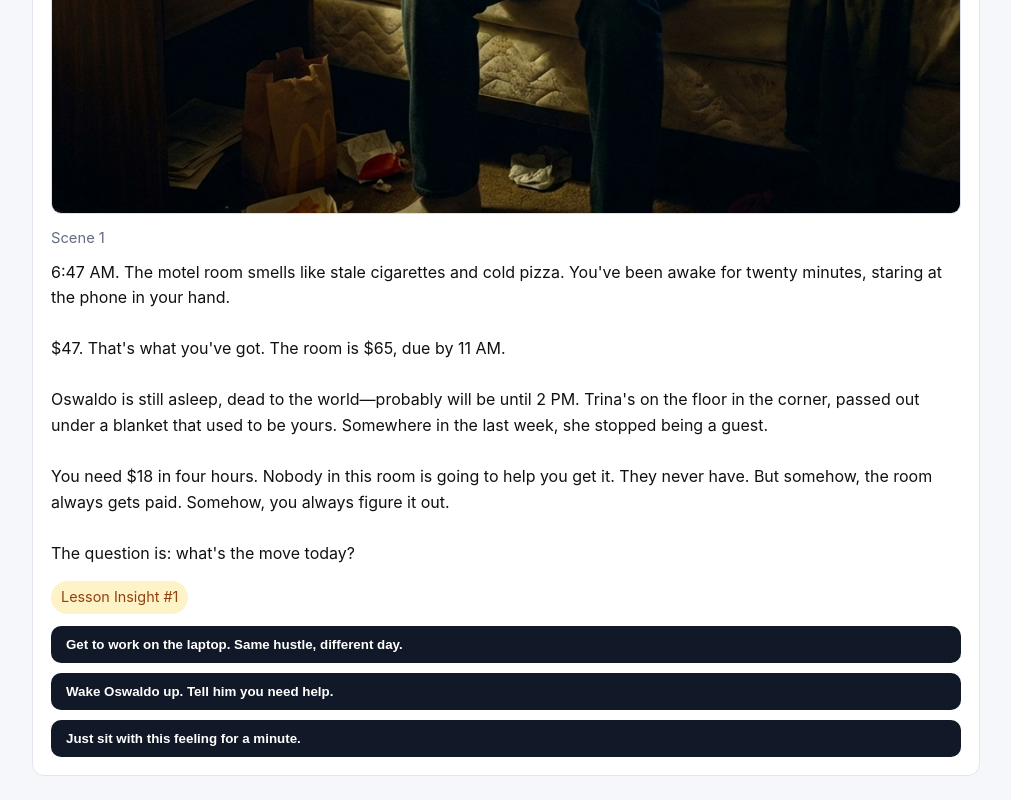
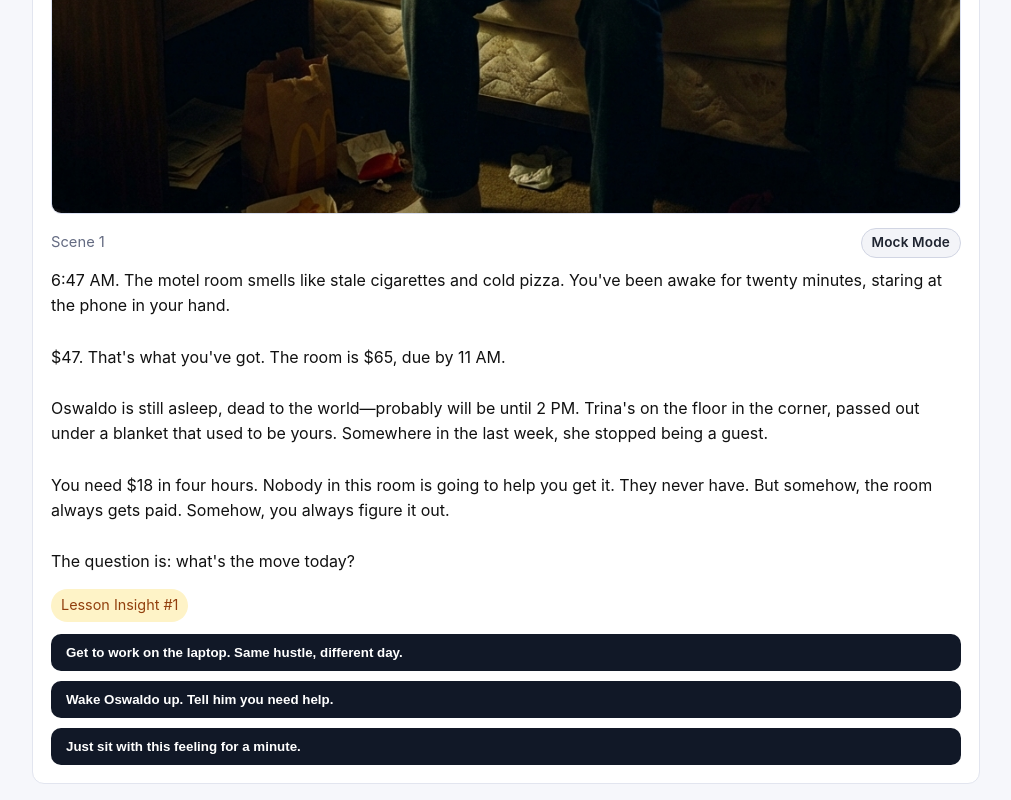
Before and after one commit to Phazzie/NoVacancies, a SvelteKit app: page /play in a window 1280 px wide. Shown: the part 917-1717 px from the top of the page, without its empty margins (134-1145 px from the left). Built offline with nearby package versions, Linux system fonts and the light colour scheme.

Commit message:
feat(ui): surface active runtime mode on play route

```diff
--- a/src/app.css
+++ b/src/app.css
@@ -142,6 +142,30 @@ header h1 {
 	color: #646b82;
 }
 
+.mode-row {
+	display: flex;
+	align-items: center;
+	justify-content: space-between;
+	gap: 12px;
+	margin-bottom: 10px;
+}
+
+.mode-row .progress-text {
+	margin: 0;
+}
+
+.mode-pill {
+	margin: 0;
+	padding: 4px 10px;
+	border-radius: 999px;
+	border: 1px solid #d1d5e3;
+	background: #f3f4f8;
+	color: #1f2430;
+	font-size: 0.85rem;
+	font-weight: 600;
+	letter-spacing: 0.01em;
+}
+
 .scene-text {
 	white-space: pre-wrap;
 	line-height: 1.6;
--- a/src/routes/play/+page.svelte
+++ b/src/routes/play/+page.svelte
@@ -9,6 +9,7 @@
 	let error = '';
 	let sceneCount = 0;
 	let showLessons = true;
+	let useMocks = true;
 
 	const unsubscribe = gameStore.subscribe((state) => {
 		scene = state.scene;
@@ -16,6 +17,7 @@
 		error = state.error;
 		sceneCount = state.gameState?.sceneCount || 0;
 		showLessons = state.settings?.showLessons ?? true;
+		useMocks = state.settings?.useMocks ?? true;
 	});
 
 	onMount(() => {
@@ -65,7 +67,10 @@
 		</div>
 
 		<div class="scene-meta">
-			<p class="progress-text">Scene {sceneCount}</p>
+			<div class="mode-row">
+				<p class="progress-text">Scene {sceneCount}</p>
+				<p class="mode-pill" data-testid="mode-pill">{useMocks ? 'Mock Mode' : 'AI Mode'}</p>
+			</div>
 			<div class="scene-text">{scene.sceneText}</div>
 
 			{#if showLessons && scene.lessonId}
```
Also changed, not shown: 2 other files (tests, documents, lock files or other folders).
